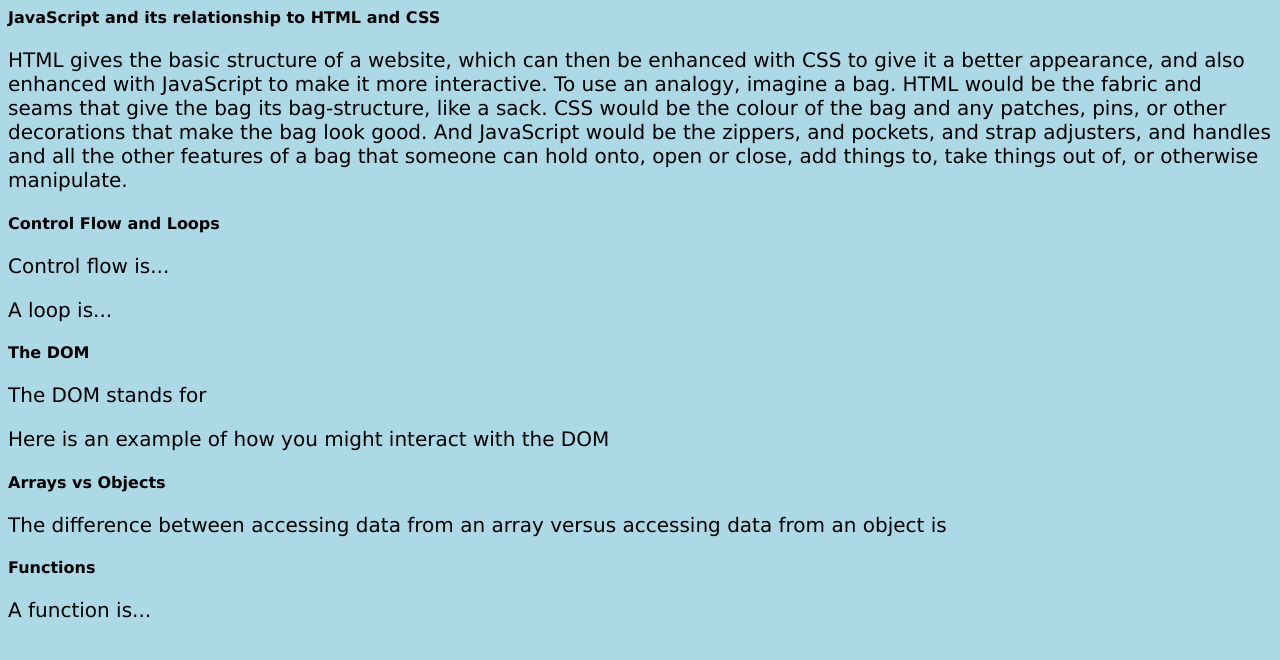
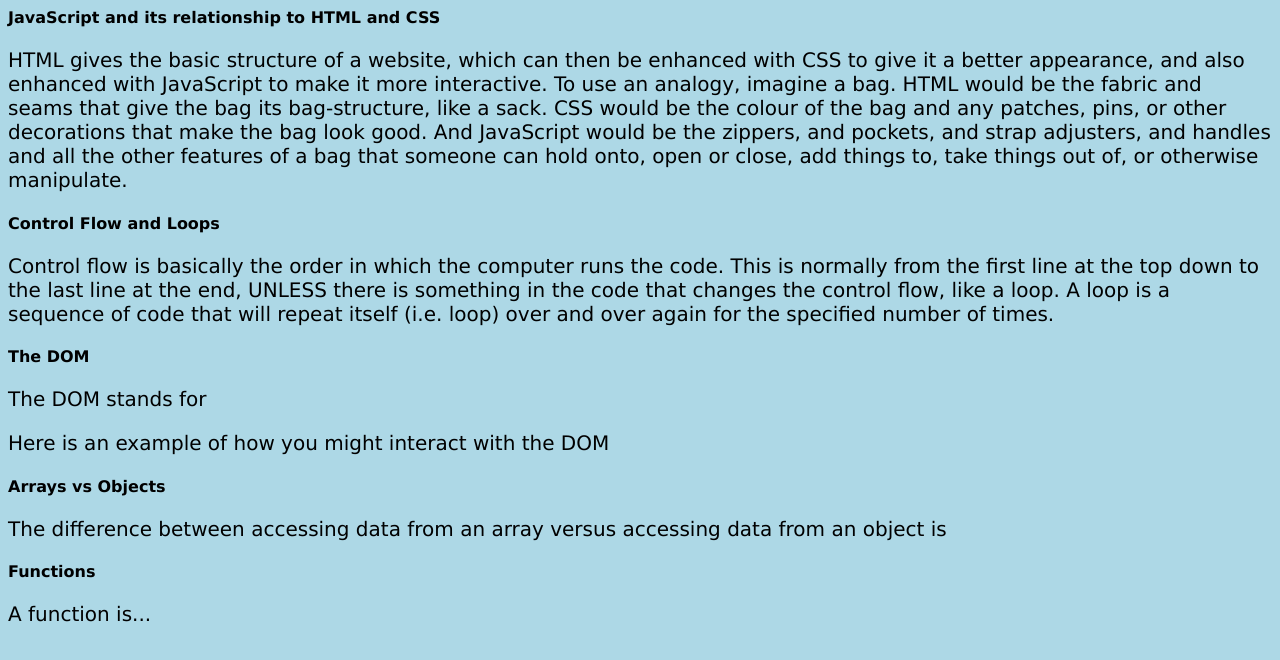
Before and after one commit to zhinus-borumand/zhinus-borumand.github.io, a plain HTML site: page blog/javascript-dom.html in a window 1280 px wide. Shown: the part 116-776 px from the top of the page. Drawn offline with Linux system fonts and the light colour scheme.

Commit message:
Control Flow and Loops

```diff
--- a/blog/javascript-dom.html
+++ b/blog/javascript-dom.html
@@ -25,8 +25,11 @@
       a bag that someone can hold onto, open or close, add things to, take things out of, or otherwise manipulate. </p>
 
     <h4>Control Flow and Loops</h4>
-    <p>Control flow is...</p>
-    <p>A loop is...</p>
+    <p>Control flow is basically the order in which the computer runs the code. This is normally from the first line at the top down
+      to the last line at the end, UNLESS there is something in the code that changes the control flow, like a loop. A loop is a sequence
+      of code that will repeat itself (i.e. loop) over and over again for the specified number of times.
+    </p>
+
 
     <h4>The DOM</h4>
     <p>The DOM stands for </p>
```
